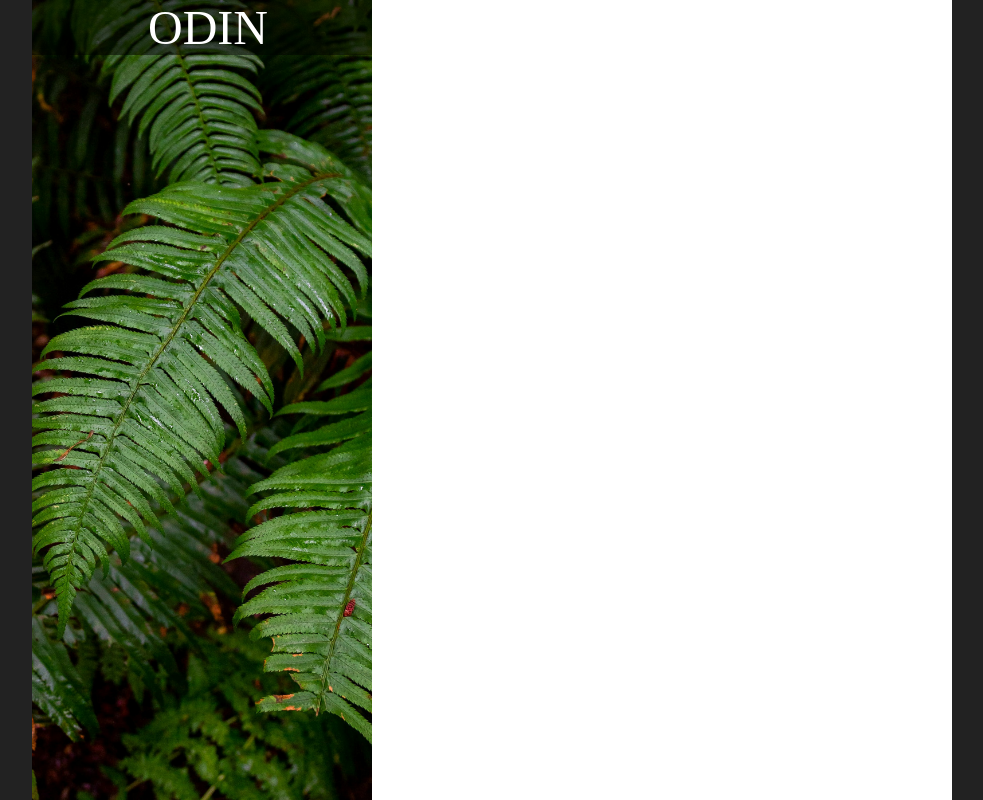
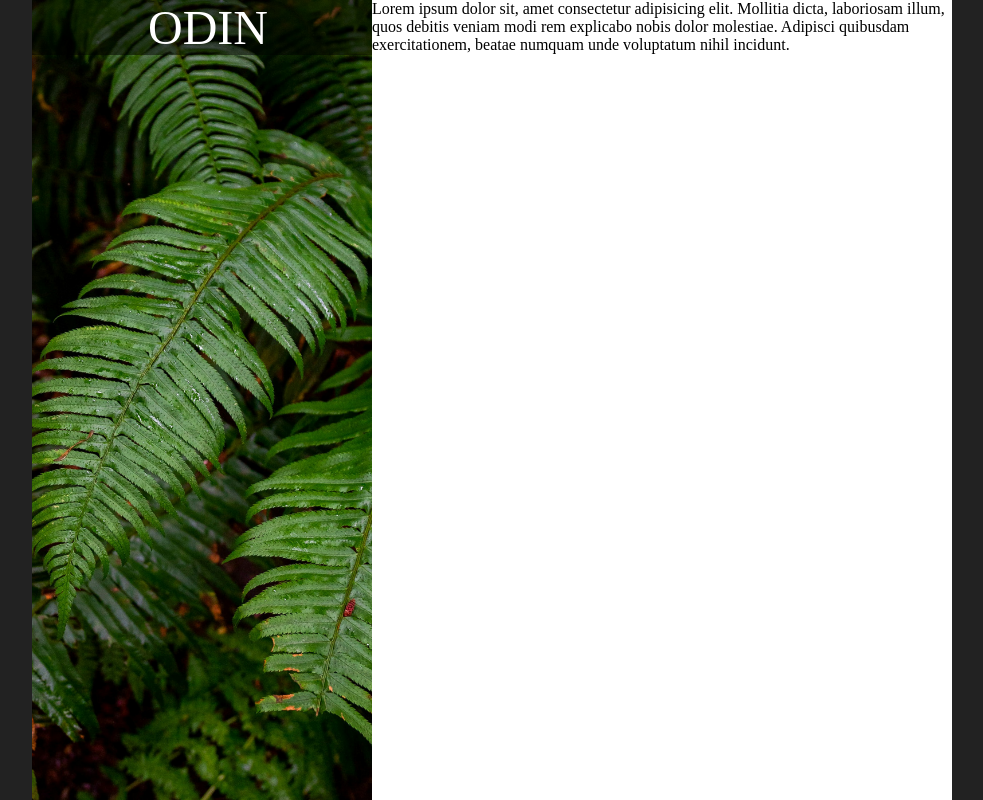
Before and after one commit to vlbdev/Sign-upForm, a plain HTML site: page index.html in a window 1280 px wide. Shown: the whole page, without its empty margins (148-1131 px from the left). Drawn offline with Linux system fonts and the light colour scheme.

Commit message:
Add some text content

```diff
--- a/index.html
+++ b/index.html
@@ -14,7 +14,14 @@
           <span>ODIN</span>
         </p>
       </div>
-      <div class="right"></div>
+      <div class="right">
+        <p>
+          Lorem ipsum dolor sit, amet consectetur adipisicing elit. Mollitia
+          dicta, laboriosam illum, quos debitis veniam modi rem explicabo nobis
+          dolor molestiae. Adipisci quibusdam exercitationem, beatae numquam
+          unde voluptatum nihil incidunt.
+        </p>
+      </div>
     </div>
   </body>
 </html>
```
